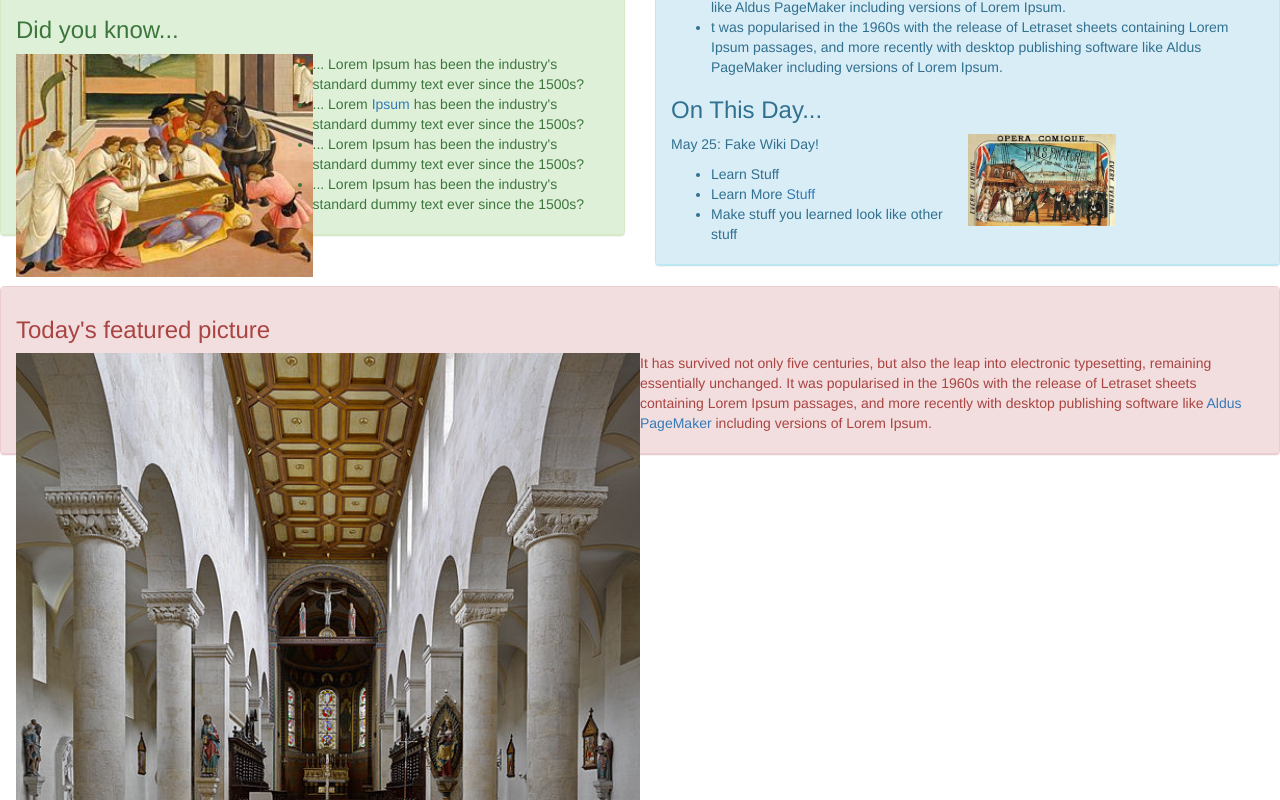
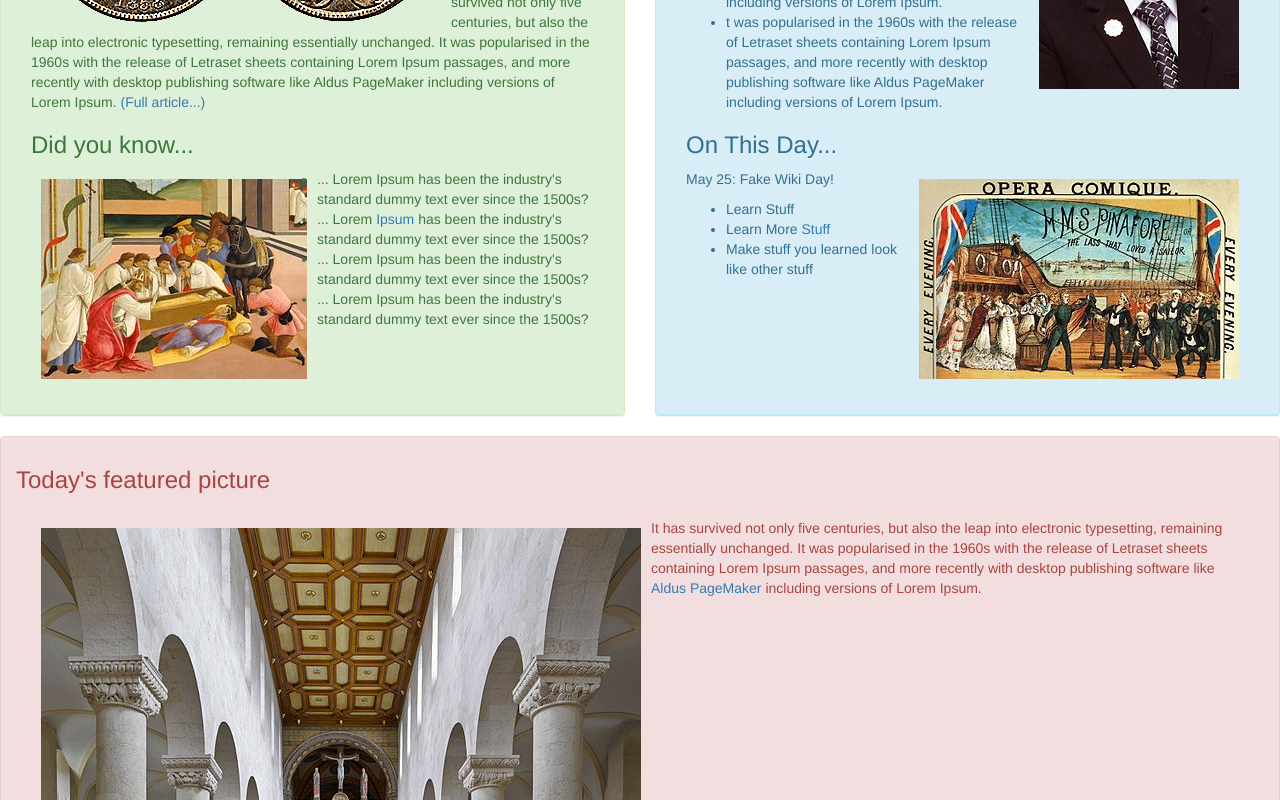
Before and after one commit to CallaRudolph/wiki-rebuild, a plain HTML site: page index.html in a window 1280 px wide. Shown: the part 420-1220 px from the top of the page. Drawn offline with Linux system fonts and the light colour scheme.

Commit message:
lock images within respective panels, add padding to images

```diff
--- a/css/styles.css
+++ b/css/styles.css
@@ -1,11 +1,10 @@
 img {
   float: left;
-  width: 50%;
+  padding: 10px;
 }
 
 .pic{
   float: right;
-  width: 50%;
 }
 
 .well{
@@ -15,6 +14,4 @@ img {
 }
 
 .pic1 {
-  width: 50%;
-  max-height: none;
 }
--- a/index.html
+++ b/index.html
@@ -39,6 +39,7 @@
             <div class="panel panel-success">
               <div class="panel-heading">
       <h3>From today's featured article</h3>
+      <div class="panel-body">
       <img src="images/penny.png" alt="A picture of pennies">
       <p>Lorem Ipsum has been the industry's standard dummy text ever since the 1500s, when an unknown printer took a galley of type and scrambled it to make a type specimen book. It has survived not only five centuries, but also the leap into electronic typesetting, remaining essentially unchanged. It was popularised in the 1960s with the release of Letraset sheets containing Lorem Ipsum passages, and more recently with desktop publishing software like Aldus PageMaker including versions of Lorem Ipsum. <a href="#">(Full article...)</a></p>
 
@@ -51,12 +52,14 @@
         <li>... Lorem Ipsum has been the industry's standard dummy text ever since the 1500s?</li>
       </ul>
     </div>
+    </div>
   </div>
 </div>
   <div class="col-md-6">
       <div class="panel panel-info">
         <div class="panel-heading">
       <h3>In the News...</h3>
+      <div class="panel-body">
       <div class="pic">
       <img src="images/duterte.jpg" alt="a picture of duterte">
     </div>
@@ -75,6 +78,7 @@
           <li>Learn More <a href="#">Stuff</a></li>
           <li>Make stuff you learned look like other stuff</li>
         </ul>
+      </div>
     </div>
       </div>
     </div>
@@ -82,8 +86,10 @@
     <div class="panel panel-danger">
       <div class="panel-heading">
     <h3>Today's featured picture</h3>
+    <div class="panel-body">
     <img src="images/church.jpg" alt="a picture of a church" class="pic1">
     <p>It has survived not only five centuries, but also the leap into electronic typesetting, remaining essentially unchanged. It was popularised in the 1960s with the release of Letraset sheets containing Lorem Ipsum passages, and more recently with desktop publishing software like <a href="#">Aldus PageMaker</a> including versions of Lorem Ipsum. </p>
+  </div>
   </div>
   </div>
   </div>
```
